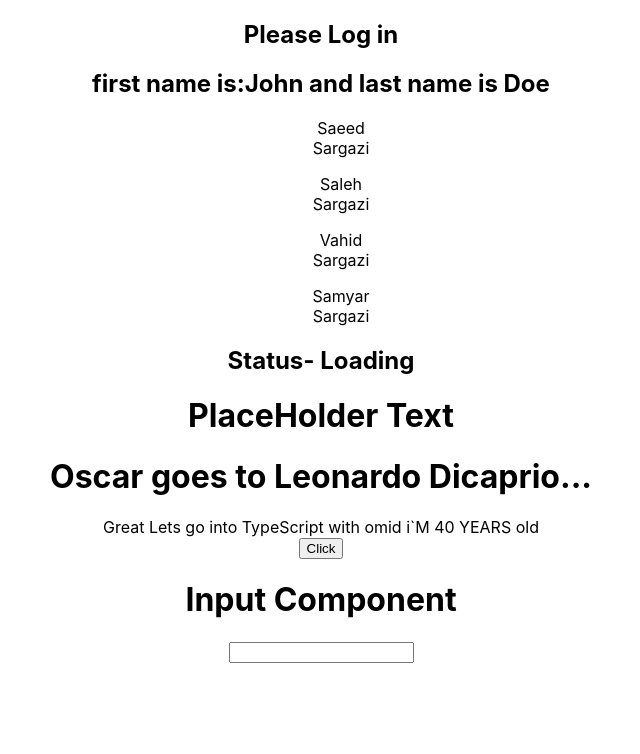
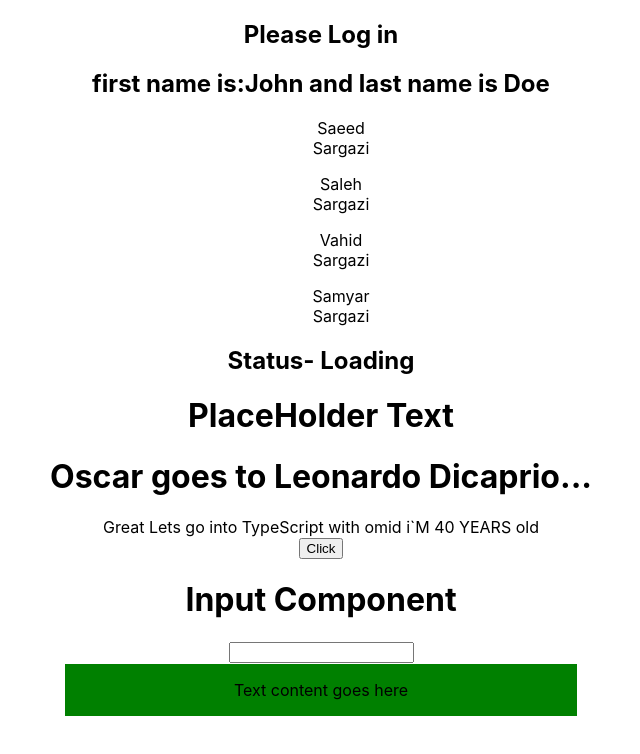
Before and after one commit to Omid-Sargazi/React-TypeScript, a React (Create React App) app: page / in a window 1280 px wide. Shown: the top 754 px of the page, without its empty margins (319-959 px from the left). Built offline with nearby package versions, Linux system fonts and the light colour scheme.

Commit message:
React TypeScript Style Props

```diff
--- a/src/App.tsx
+++ b/src/App.tsx
@@ -54,6 +54,8 @@ import Oscar from "./components/Oscar"
 import Great from './components/Great';
 import Button from "./components/Button"
 import Input from "./components/Input"
+import Container from "./components/Container"
+
 
 export default function App() {
 
@@ -92,6 +94,7 @@ export default function App() {
       <Great name="omid"  isLogged={true}/>
       <Button handleClick={(event,id)=> {console.log("Clicked", event,id)}}/>
       <Input value={""} handleChange={(event)=>{console.log("changed....",event.target.value)}}/>
+      <Container styles={{background:"green", padding:"1rem", margin:"auto", border:"1px solid white", width:"30rem"}} />
     </div>
   )
 }
--- /dev/null
+++ b/src/components/Container.tsx
@@ -0,0 +1,12 @@
+import React from 'react'
+type ContainerProps = {
+    styles:React.CSSProperties
+}
+export default function Container(props:ContainerProps) {
+  return (
+    <div style={props.styles}>
+
+        Text content goes here
+    </div>
+  )
+}
```
